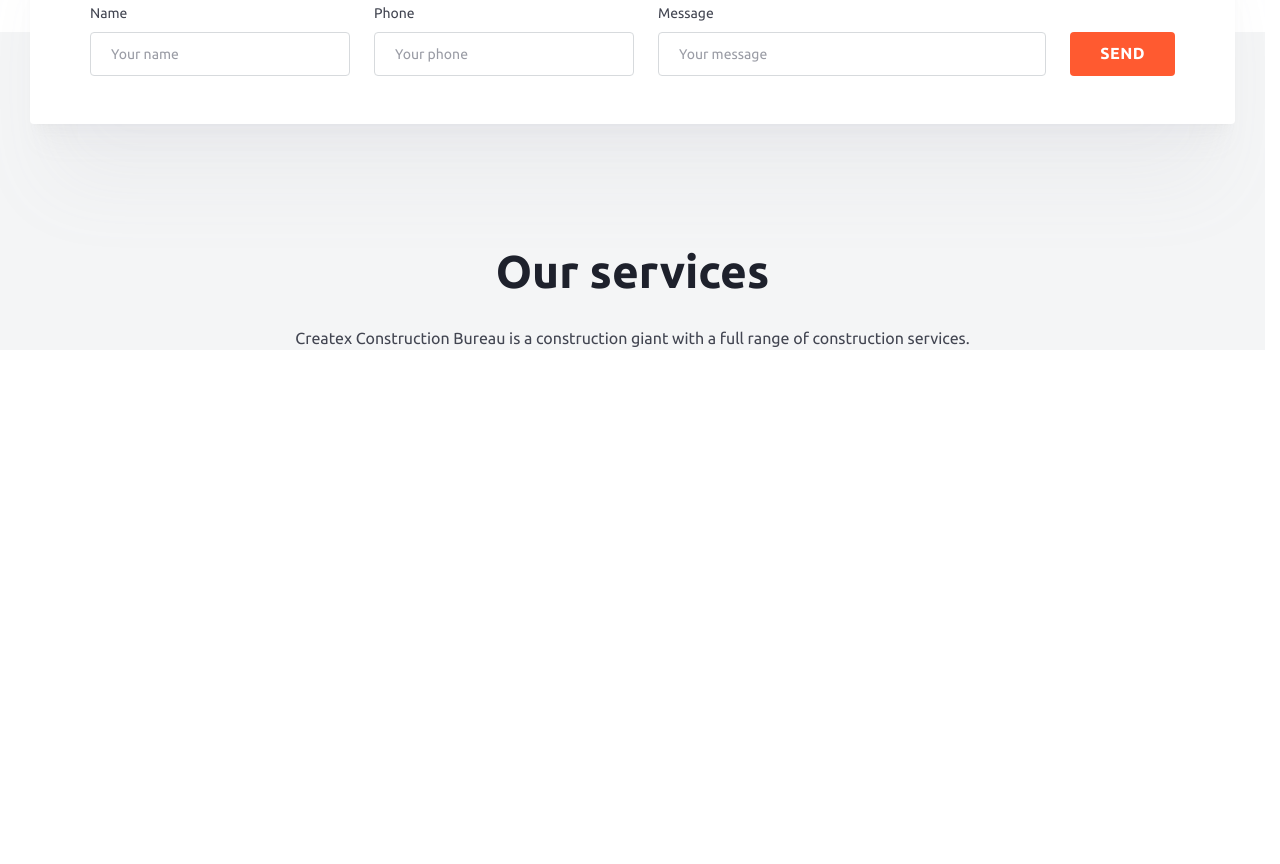
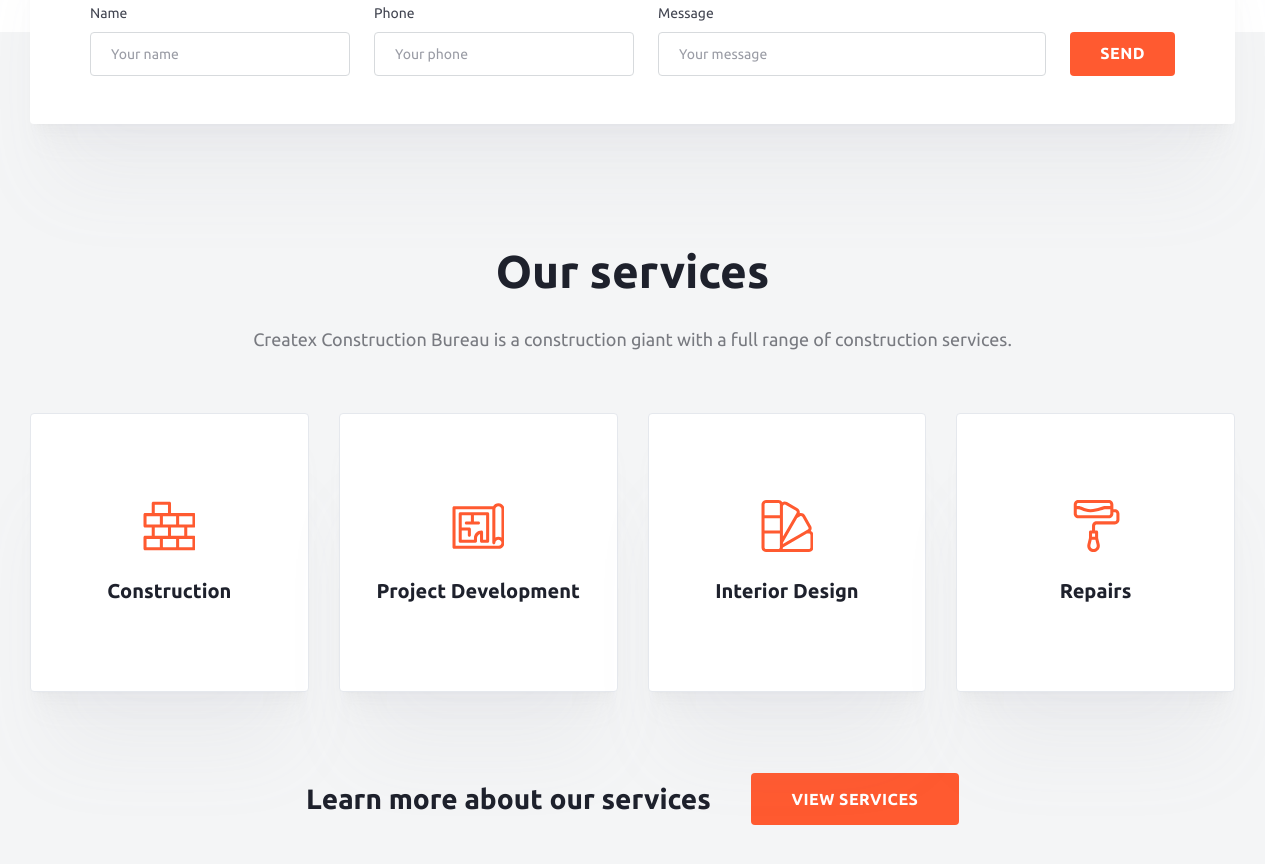
Before and after one commit to ViktorovVik/CREATEX-page, a website: page index.html in a window 1280 px wide. Shown: the part 2621-3485 px from the top of the page. Before the commit the page ends 2971 px from the top, so only its background shows below. Drawn offline with Linux system fonts and the light colour scheme.

Commit message:
services section implementation

```diff
--- a/index.html
+++ b/index.html
@@ -13,7 +13,7 @@
    <link rel="stylesheet" href="./styles/main.css">
 </head>
 <body>
-   <header class="header">
+   <header class="header none1">
       <div class="header__inner container">
          <a href="#!" class=" header__logo logo">
             <img src="./assets/logo/logo.svg" alt=""Createx logo>
@@ -50,7 +50,7 @@
       </div>
    </header>
    <main class="main">
-      <section class="hero">
+      <section class="hero none1">
          <div class="hero__inner container">
             <div class="hero__content">
                <div class="hero__title">
@@ -69,7 +69,7 @@
             </div>
          </div>
       </section>
-      <section class="us"> <!--ABOUT-SECTION-->
+      <section class="us none1"> <!--ABOUT-SECTION-->
          <div class="us__inner container">
             <div class="us__title">
                <h2 class="h2 text-center">We are Createx Construction Bureau </h2>
@@ -92,7 +92,7 @@
             </div>
          </div>
       </section>
-      <section class="mission">
+      <section class="mission none1">
          <div class="mission__inner container">
             <div class="mission__title text-center">
                <h2 class="h2">Our core values</h2>
@@ -136,15 +136,61 @@
             </form>
          </div>
       </section>
-      <section class="services-section">
-         <div class="services-section__inner container text-center">
-            <div class="services-section__title ">
+      <section class="services-section none1">
+         <div class="services-section__inner container">
+            <div class="services-section__title text-center">
                <h2 class="h2">Our services</h2>
             </div>
-            <div class="services-section__desc">
+            <div class="services-section__desc text-center">
                <p>
                   Createx Construction Bureau is&nbsp;a&nbsp;construction giant with a&nbsp;full range of&nbsp;construction services.
                </p>
+            </div>
+            <ul class="services-list">
+               <li class="services-list__item">
+                  <a href="#!" class="services-item services-item--construction">
+                     <div class="services-item__content">
+                        <svg class="services-item__icon" aria-hidden="true">
+                           <use xlink:href="assets/icons/sprites.svg#construction-icon"></use>
+                        </svg>
+                        <h4 class="h4 services-item__title">Construction</h4>
+                     </div>
+                  </a>
+               </li>
+               <li class="services-list__item">
+                  <a href="#!" class="services-item services-item--development">
+                     <div class="services-item__content">
+                        <svg class="services-item__icon" aria-hidden="true">
+                           <use xlink:href="assets/icons/sprites.svg#development-icon"></use>
+                        </svg>
+                        <h4 class="h4 services-item__title">Project Development</h4>
+                     </div>
+                  </a>
+               </li>
+               <li class="services-list__item">
+                  <a href="#!" class="services-item services-item--interior">
+                     <div class="services-item__content">
+                        <svg class="services-item__icon" aria-hidden="true">
+                           <use xlink:href="assets/icons/sprites.svg#interior-icon"></use>
+                        </svg>
+                        <h4 class="h4 services-item__title">Interior Design</h4>
+                     </div>
+                  </a>
+               </li>
+               <li class="services-list__item">
+                  <a href="#!" class="services-item services-item--repairs">
+                     <div class="services-item__content">
+                        <svg class="services-item__icon" aria-hidden="true">
+                           <use xlink:href="assets/icons/sprites.svg#repairs-icon"></use>
+                        </svg>
+                        <h4 class="h4 services-item__title">Repairs</h4>
+                     </div>
+                  </a>
+               </li>
+            </ul>
+            <div class="services-section__link">
+               <h3 class="h3">Learn more about our services</h3>
+               <a target="_blank" href="#!" class="btn btn--fill services-section__btn">View services</a>
             </div>
          </div>
       </section>
--- a/styles/_utils.scss
+++ b/styles/_utils.scss
@@ -34,3 +34,7 @@
 .text-center {
    text-align: center;
 }
+
+.none {
+   display: none !important;
+}
--- /dev/null
+++ b/styles/blocks/_services-list.scss
@@ -0,0 +1,121 @@
+@use '../helpers' as *;
+
+
+.services-list {
+   display: grid;
+   grid-template-columns: repeat(4, 1fr);
+   gap: 30px;
+   margin-bottom: 81px;
+}
+
+.services-item {
+   position: relative;
+   display: block;
+   border: 1px solid #e5e8ed;
+   border-radius: 4px;
+
+   box-shadow:
+   0 4px 4px -4px rgba(30, 33, 44, 0.03),
+   0 12px 10px -6px rgba(154, 156, 165, 0.04),
+   0 30px 24px -10px rgba(154, 156, 165, 0.05),
+   0 80px 80px -20px rgba(154, 156, 165, 0.08);
+   background: var(--color-white);
+
+   padding: 0 10px;
+   padding-top: 86px;
+   padding-bottom: 85px;
+
+   &::before {
+      content: '';
+      position: absolute;
+      left: 0;
+      right: 0;
+      top: 0;
+      bottom: 0;
+      z-index: 3;
+      border-radius: inherit;
+      background-position: center;
+      background-repeat: no-repeat;
+      background-size: cover;
+      background-color: var(--color-gray-800);
+      opacity: 0;
+      transition: opacity .3s ease-in-out;
+   }
+
+   &::after {
+      content: '';
+      position: absolute;
+      left: 0;
+      right: 0;
+      top: 0;
+      bottom: 0;
+      z-index: 5;
+      border-radius: inherit;
+      background-color: rgba(#1e212c, 0.6);
+      opacity: 0;
+      transition: opacity .3s ease-in-out;
+   }
+
+   &__content {
+      display: flex;
+      flex-direction: column;
+      justify-content: center;
+      align-items: center;
+      position: relative;
+      z-index: 10;
+   }
+
+   &__icon {
+      margin-bottom: 24px;
+      width: 52px;
+      height: 52px;
+      fill: var(--color-primary);
+      object-fit: cover;
+      transition: fill .3s ease-in-out;
+   }
+
+   &__title {
+      transition: color .3s ease-in-out;
+   }
+
+   &--construction {
+      &::before {
+         background-image: url('../assets/images/services/services1.webp');
+      }
+   }
+
+   &--development {
+      &::before {
+         background-image: url('../assets/images/services/services2.webp');
+      }
+   }
+
+   &--interior {
+      &::before {
+         background-image: url('../assets/images/services/services3.webp');
+      }
+   }
+
+   &--repairs {
+      &::before {
+         background-image: url('../assets/images/services/services4.webp');
+      }
+   }
+
+   &:hover {
+      &::before {
+         opacity: 1;
+      }
+      &::after {
+         opacity: 1;
+      }
+
+      .services-item__icon {
+         fill: var(--color-white);
+      }
+
+      .services-item__title {
+         color: var(--color-white);
+      }
+   }
+}
--- a/styles/blocks/_services-section.scss
+++ b/styles/blocks/_services-section.scss
@@ -1,19 +1,29 @@
 @use '../helpers' as *;
 
 .services-section {
+   background-image: url('');
    background: var(--color-gray-200);
    padding-top: 205px;
-
-   &__inner {
-
-   }
-
+   padding-bottom: 78px;
 
    &__title {
       margin-bottom: 20px;
    }
 
    &__desc {
+      font-size: 18px;
+      color: var(--color-gray-700);
+      margin-bottom: 60px;
+   }
 
+   &__link {
+      display: flex;
+      column-gap: 40px;
+      justify-content: center;
+      align-items: center;
+   }
+
+   &__btn {
+      padding: 11.5px 39.6px;
    }
 }
--- a/styles/main.scss
+++ b/styles/main.scss
@@ -16,3 +16,4 @@
 @use 'blocks/cta';
 @use 'blocks/form-field';
 @use 'blocks/services-section';
+@use 'blocks/services-list';
```
Also changed, not shown: assets/icons/services-1.svg (added), assets/icons/services-2.svg (added), assets/icons/services-3.svg (added), assets/icons/services-4.svg (added), assets/icons/sprites.svg, assets/images/services/bg-image.png (added), assets/images/services/services1.webp (added), assets/images/services/services2.webp (added), assets/images/services/services3.webp (added), assets/images/services/services4.webp (added), styles/main.css, 1 other file.
